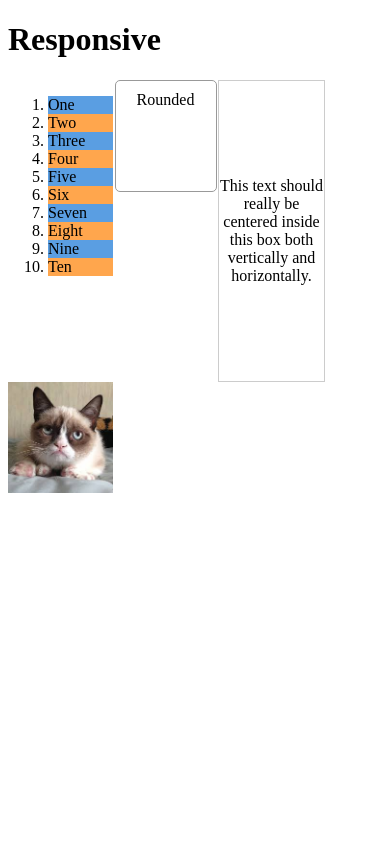
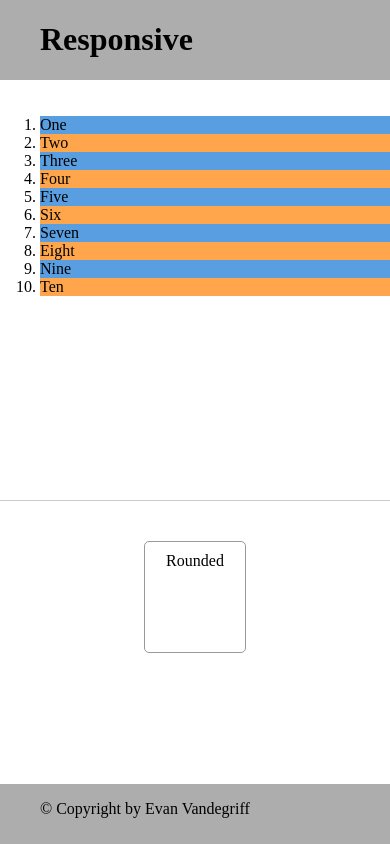
Before and after one commit to evandegr/codesamples, a website: page responsive/index.html in a window 390 px wide. Shown: the top 844 px of the page. Drawn offline with Linux system fonts and the light colour scheme.

Commit message:
final version responsive

```diff
--- a/responsive/Gruntfile.js
+++ b/responsive/Gruntfile.js
@@ -28,27 +28,21 @@ module.exports = function(grunt) {
 	 			environment: 'production'
 	 		}
 	  	},
-   },
-   uglify: {
-	 	all: {
-	 		files: {
-	         	'js/min/main.min.js': [
-	         	'js/libs/jquery.js',
-	         	'js/main.js'
-	         	]
-	     	}
-		},
-   },
-    // Tasks
+  },
+  cssmin : {
+            css:{
+                src: 'styles/css/main.css',
+                dest: 'styles/css/main.min.css'
+            }
+        }
    });
 
     // Load the plugin that provides the "uglify" task.
    grunt.loadNpmTasks('grunt-contrib-watch');
    grunt.loadNpmTasks('grunt-contrib-compass');
-   grunt.loadNpmTasks('grunt-contrib-uglify');
-
+   grunt.loadNpmTasks('grunt-contrib-cssmin');
 
    // Default task(s).
-   grunt.registerTask('default', ['compass:dev' , 'uglify' , 'watch']);
+   grunt.registerTask('default', ['compass:dev', 'watch', 'cssmin:css']);
 
 };
--- a/responsive/index.html
+++ b/responsive/index.html
@@ -3,8 +3,7 @@
 	<head>
 		<meta charset="utf-8">
 
-		<!-- Always force latest IE rendering engine (even in intranet) & Chrome Frame
-		Remove this if you use the .htaccess -->
+		<!-- Always force latest IE rendering engine (even in intranet) & Chrome Frame -->
 		<meta http-equiv="X-UA-Compatible" content="IE=edge,chrome=1">
 
 		<title>Responsive</title>
@@ -13,13 +12,7 @@
 
 		<meta name="viewport" content="width=device-width; initial-scale=1.0">
 
-		<link href="styles/css/main.css" rel="stylesheet" />
-
-		<!--[if (gt IE 8) | (IEMobile)]><!-->
-		<!--<![endif]-->
-		<!--[if (lt IE 9) & (!IEMobile)]>
-	    	<link href="old-ie.css" rel="stylesheet" />
-		<![endif]-->
+		<link href="styles/css/main.min.css" rel="stylesheet" />
 
 		<!--[if lt IE 9]>
 			<script src="assets/html5shim/dist/html5shiv.js"></script>
--- a/responsive/package.json
+++ b/responsive/package.json
@@ -35,6 +35,7 @@
     "cli-color": "^0.2.3",
     "url": "^0.7.9",
     "socket.io": "^0.9.16",
-    "grunt-style-injector": "^0.1.9"
+    "grunt-style-injector": "^0.1.9",
+    "grunt-contrib-cssmin": "^0.9.0"
   }
 }
--- a/responsive/styles/sass/main.scss
+++ b/responsive/styles/sass/main.scss
@@ -2,14 +2,45 @@ html, body, .content{
   height:100%;
 }
 
+body{
+  margin:0px;
+  padding:0px;
+}
+
 .content{
-  width:100%
+  width:100%;
+  margin-top:80px;
+  padding-top:20px;
 }
 
 .column{
   width:25%;
   float:left;
   min-width:105px;
+  height:400px;
+  margin-bottom:40px;
+  border-bottom:1px solid #CCCCCC;
+}
+
+header{
+  position:fixed;
+  width:100%;
+  top:0;
+  left:0;
+  background-color:#ADADAD;
+  z-index:10;
+  padding-left:40px;
+}
+
+footer{
+  position:fixed;
+  width:100%;
+  bottom:0;
+  height:60px;
+  left:0;
+  background-color:#ADADAD;
+  z-index:10;
+  padding-left:40px;
 }
 
 .image{
@@ -55,3 +86,17 @@ html, body, .content{
   vertical-align: middle;
   text-align: center;
 }
+
+/* Smaller than 800; tablets, etc. */
+@media screen and (max-width: 800px) {
+  .column{
+    width:50%;
+  }
+}
+
+/* Smaller than 500; phones, etc. */
+@media screen and (max-width: 500px) {
+  .column{
+    width:100%;
+  }
+}
```
Also changed, not shown: responsive/styles/css/main.css, responsive/styles/css/main.min.css (added), 1 other file.
